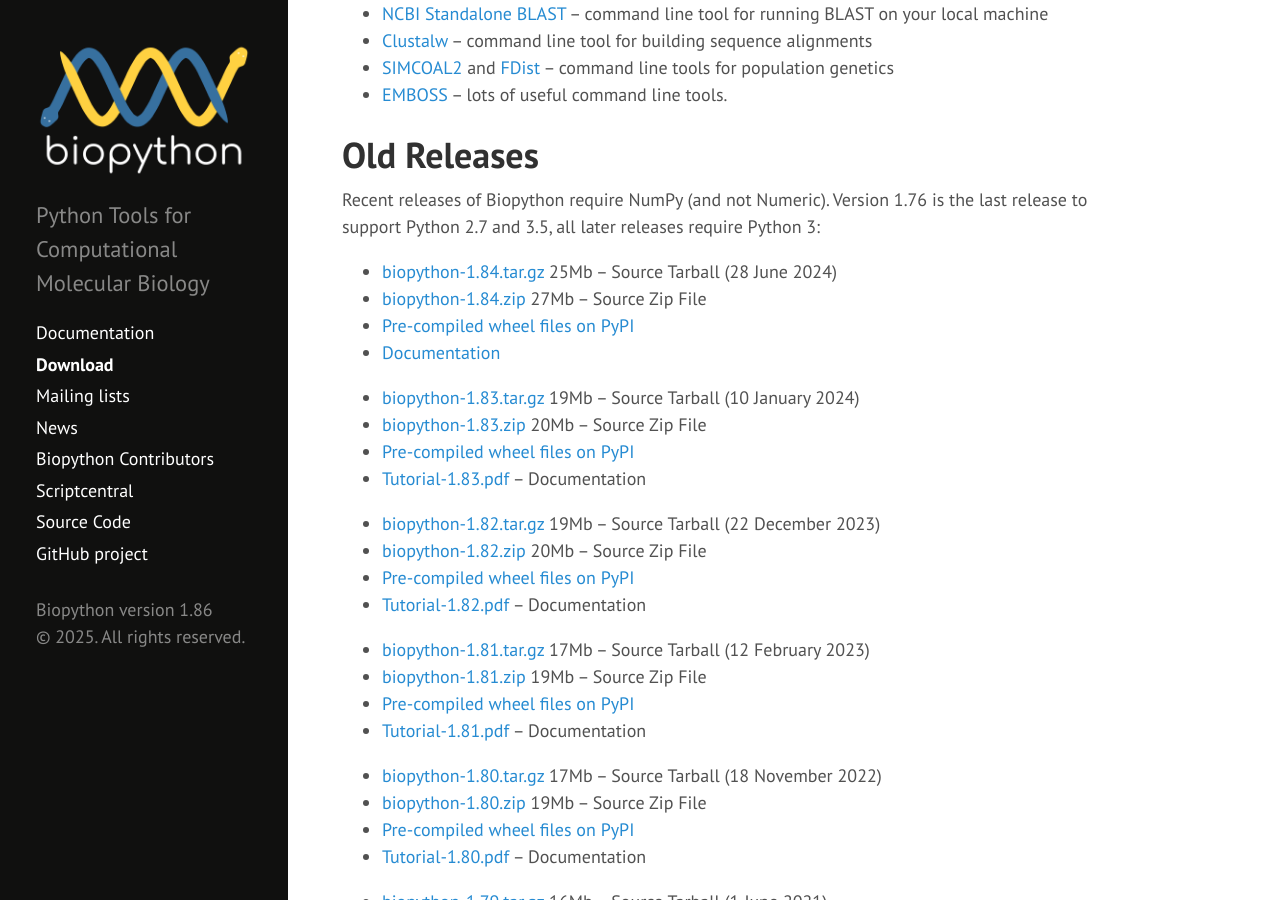
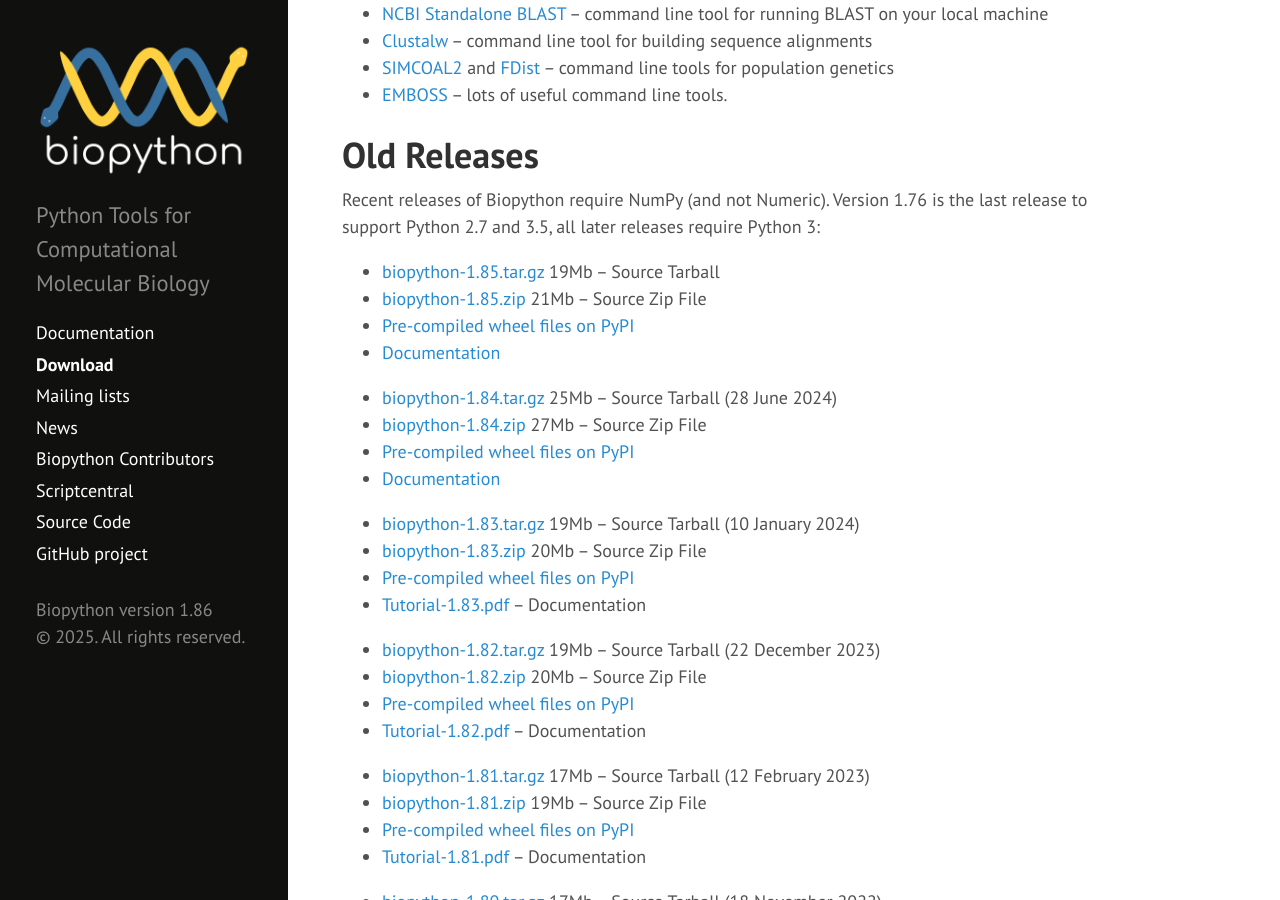
Before and after one commit to biopython/biopython.github.io, a Jekyll site: the page built from wiki/Download.md, in a window 1280 px wide and 900 px high, scrolled down 2662 px. Built offline with Jekyll 4.4.1, drawn with Linux system fonts in a browser that asks for light colours.

Commit message:
Copy 1.85 to old releases

```diff
--- a/wiki/Download.md
+++ b/wiki/Download.md
@@ -156,6 +156,15 @@ Old Releases
 Recent releases of Biopython require NumPy (and not Numeric).
 Version 1.76 is the last release to support Python 2.7 and 3.5,
 all later releases require Python 3:
+
+-   [biopython-1.85.tar.gz](http://biopython.org/DIST/biopython-1.85.tar.gz)
+    19Mb -- Source Tarball
+-   [biopython-1.85.zip](http://biopython.org/DIST/biopython-1.85.zip)
+    21Mb -- Source Zip File
+-   [Pre-compiled wheel files on PyPI](https://pypi.python.org/pypi/biopython/1.85)
+-   [Documentation](https://biopython.org/docs/1.85/)
+
+<!-- -->
 
 -   [biopython-1.84.tar.gz](http://biopython.org/DIST/biopython-1.84.tar.gz)
     25Mb -- Source Tarball (28 June 2024)
```
